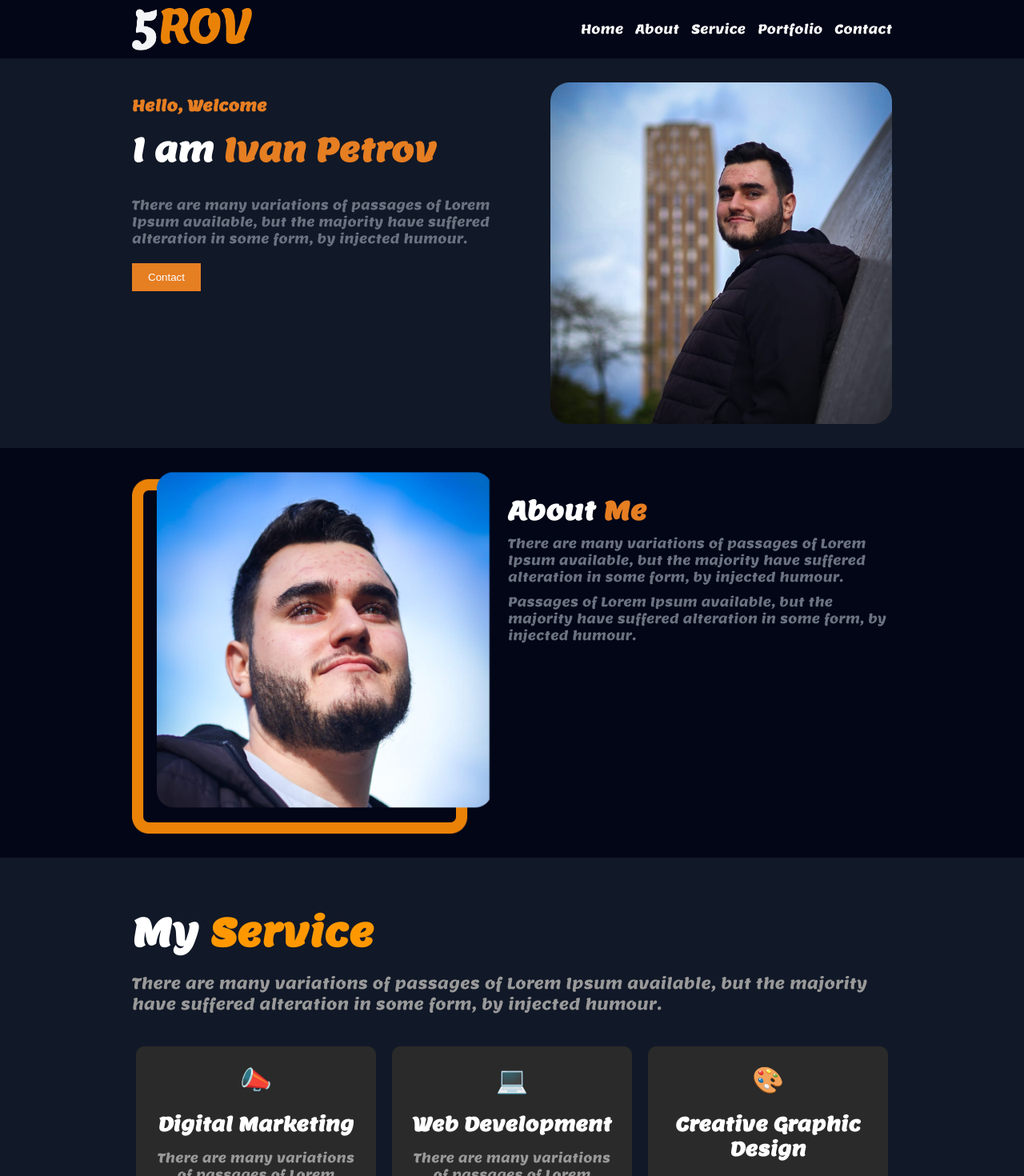
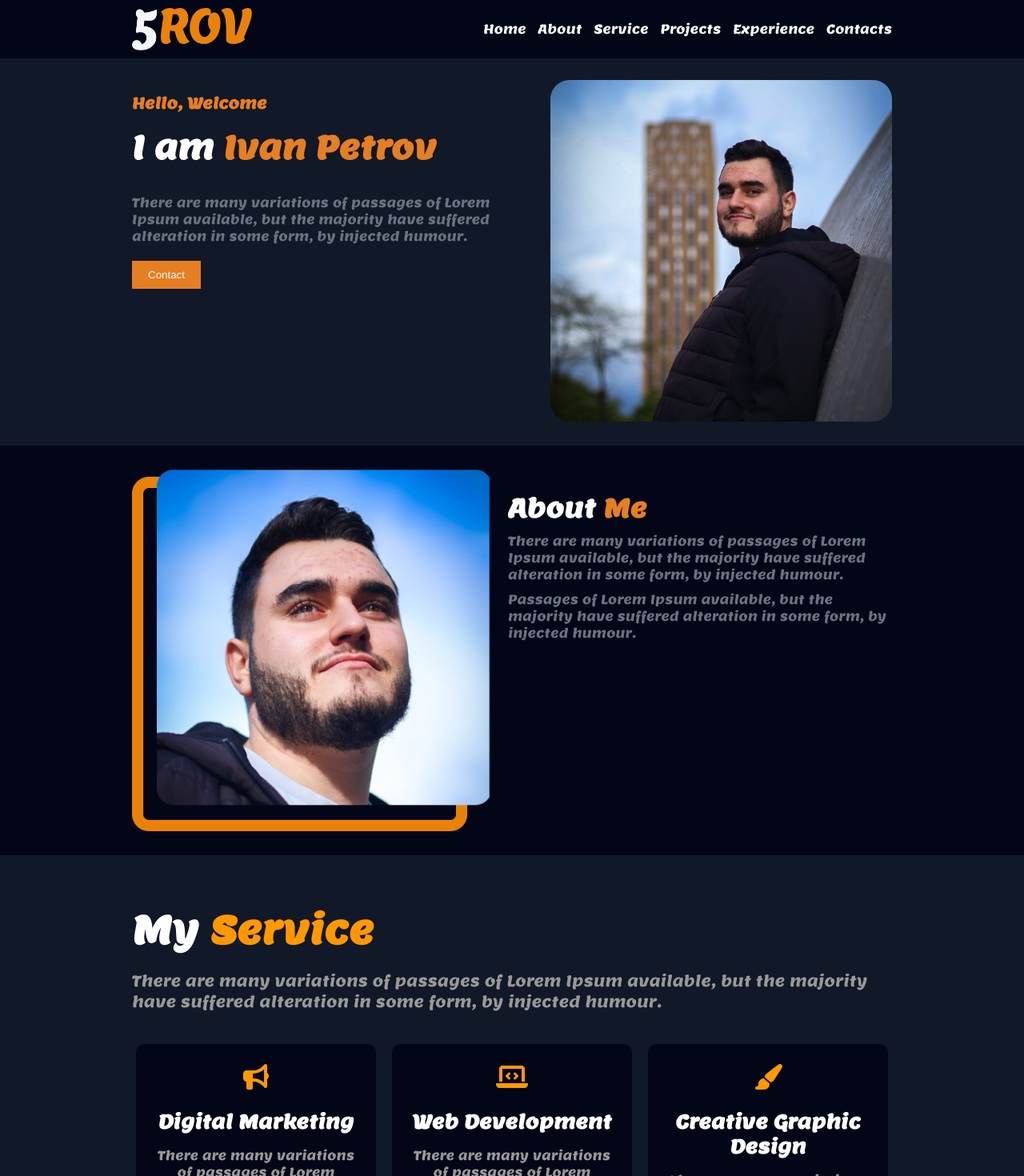
Before and after one commit to I5rov01/ivanpetrov, a React (Vite) app in the folder PortfolioIP/: page / in a window 1280 px wide. Shown: the top 1470 px of the page at 80% size. Built offline with nearby package versions, Linux system fonts and the light colour scheme.

Commit message:
Experimenting with scroll for the menu

```diff
--- a/PortfolioIP/package.json
+++ b/PortfolioIP/package.json
@@ -10,6 +10,9 @@
     "preview": "vite preview"
   },
   "dependencies": {
+    "@fortawesome/fontawesome-svg-core": "^6.5.2",
+    "@fortawesome/free-solid-svg-icons": "^6.5.2",
+    "@fortawesome/react-fontawesome": "^0.2.2",
     "react": "^18.2.0",
     "react-dom": "^18.2.0"
   },
--- a/PortfolioIP/src/Home.css
+++ b/PortfolioIP/src/Home.css
@@ -3,7 +3,7 @@
 
 .home-section {
   display: flex;
-  padding-top: 30px;
+  padding-top: 100px;
   padding-bottom: 30px;
   padding-left: 165px;
   padding-right: 165px;
--- a/PortfolioIP/src/Navigation.css
+++ b/PortfolioIP/src/Navigation.css
@@ -1,4 +1,3 @@
-/* src/components/Navigation.css */
 .navigation {
   display: flex;
   justify-content: space-between;
@@ -8,6 +7,20 @@
   background-color: #020617;
   color: #fff;
   font-family: 'Lemon', sans-serif; /* Apply Lemon font */
+  position: fixed; /* Fix the navigation bar at the top */
+  width: 100%; /* Make it span the entire width */
+  top: 0;
+  left: 0;
+  transition: transform 0.3s ease-in-out;
+  z-index: 1000; /* Ensure it stays on top */
+}
+
+.navigation.visible {
+  transform: translateY(0);
+}
+
+.navigation.hidden {
+  transform: translateY(-100%);
 }
 
 .navigation .logo {
@@ -28,3 +41,8 @@
   color: #fff;
   text-decoration: none;
 }
+
+/* Add this */
+.navigation ul li a.active {
+  border-bottom: 2px solid #fff; /* You can customize the underline style */
+}
--- a/PortfolioIP/src/Navigation.jsx
+++ b/PortfolioIP/src/Navigation.jsx
@@ -1,18 +1,41 @@
-// src/components/Navigation.jsx
-import React from 'react';
+// src/Navigation.jsx
+import React, { useState, useEffect } from 'react';
 import './Navigation.css';
-import Logo from "./assets/Logo.png";
+import Logo from './assets/Logo.png';
 
 const Navigation = () => {
+  const [showNav, setShowNav] = useState(true);
+  const [lastScrollY, setLastScrollY] = useState(0);
+
+  const handleScroll = () => {
+    const currentScrollY = window.scrollY;
+    if (currentScrollY > lastScrollY) {
+      // Scrolling down
+      setShowNav(false);
+    } else {
+      // Scrolling up
+      setShowNav(true);
+    }
+    setLastScrollY(currentScrollY);
+  };
+
+  useEffect(() => {
+    window.addEventListener('scroll', handleScroll);
+    return () => {
+      window.removeEventListener('scroll', handleScroll);
+    };
+  }, [lastScrollY]);
+
   return (
-    <nav className="navigation">
+    <nav className={`navigation ${showNav ? 'visible' : 'hidden'}`}>
       <img className="logo" src={Logo} alt="Logo" />
       <ul>
         <li><a href="#home">Home</a></li>
         <li><a href="#about">About</a></li>
         <li><a href="#service">Service</a></li>
-        <li><a href="#portfolio">Portfolio</a></li>
-        <li><a href="#contact">Contact</a></li>
+        <li><a href="#projects">Projects</a></li>
+        <li><a href="#experience">Experience</a></li>
+        <li><a href="#contacts">Contacts</a></li>
       </ul>
     </nav>
   );
--- a/PortfolioIP/src/Services.css
+++ b/PortfolioIP/src/Services.css
@@ -35,7 +35,7 @@
   }
 
   .service-card {
-    background-color: #2a2a2a;
+    background-color: #020617;
     border-radius: 10px;
     padding: 20px;
     width: 300px;
@@ -45,6 +45,7 @@
   .service-card .icon {
     font-size: 2em;
     margin-bottom: 10px;
+    color: #ff9800; /* Change icon color if needed */
   }
 
   .service-card h2 {
--- a/PortfolioIP/src/Services.jsx
+++ b/PortfolioIP/src/Services.jsx
@@ -1,26 +1,28 @@
 import React from 'react';
 import './Services.css';
+import { FontAwesomeIcon } from '@fortawesome/react-fontawesome';
+import { faBullhorn, faLaptopCode, faPaintBrush } from '@fortawesome/free-solid-svg-icons';
 
 const Services = () => {
   return (
-    <div className="services">
+    <div id="service" className="services">
       <div className="service-section">
         <h1>My <span>Service</span></h1>
         <p>There are many variations of passages of Lorem Ipsum available, but the majority have suffered alteration in some form, by injected humour.</p>
       </div>
       <div className="service-cards">
         <ServiceCard
-          icon="📣"
+          icon={faBullhorn}
           title="Digital Marketing"
           description="There are many variations of passages of Lorem Ipsum available, but the majority have suffered alteration in some form, by injected humour."
         />
         <ServiceCard
-          icon="💻"
+          icon={faLaptopCode}
           title="Web Development"
           description="There are many variations of passages of Lorem Ipsum available, but the majority have suffered alteration in some form, by injected humour."
         />
         <ServiceCard
-          icon="🎨"
+          icon={faPaintBrush}
           title="Creative Graphic Design"
           description="There are many variations of passages of Lorem Ipsum available, but the majority have suffered alteration in some form, by injected humour."
         />
@@ -32,7 +34,7 @@ const Services = () => {
 const ServiceCard = ({ icon, title, description }) => {
   return (
     <div className="service-card">
-      <div className="icon">{icon}</div>
+      <div className="icon"><FontAwesomeIcon icon={icon} /></div>
       <h2>{title}</h2>
       <p>{description}</p>
     </div>
```
Also changed, not shown: 1 other file (tests, documents, lock files or other folders).
